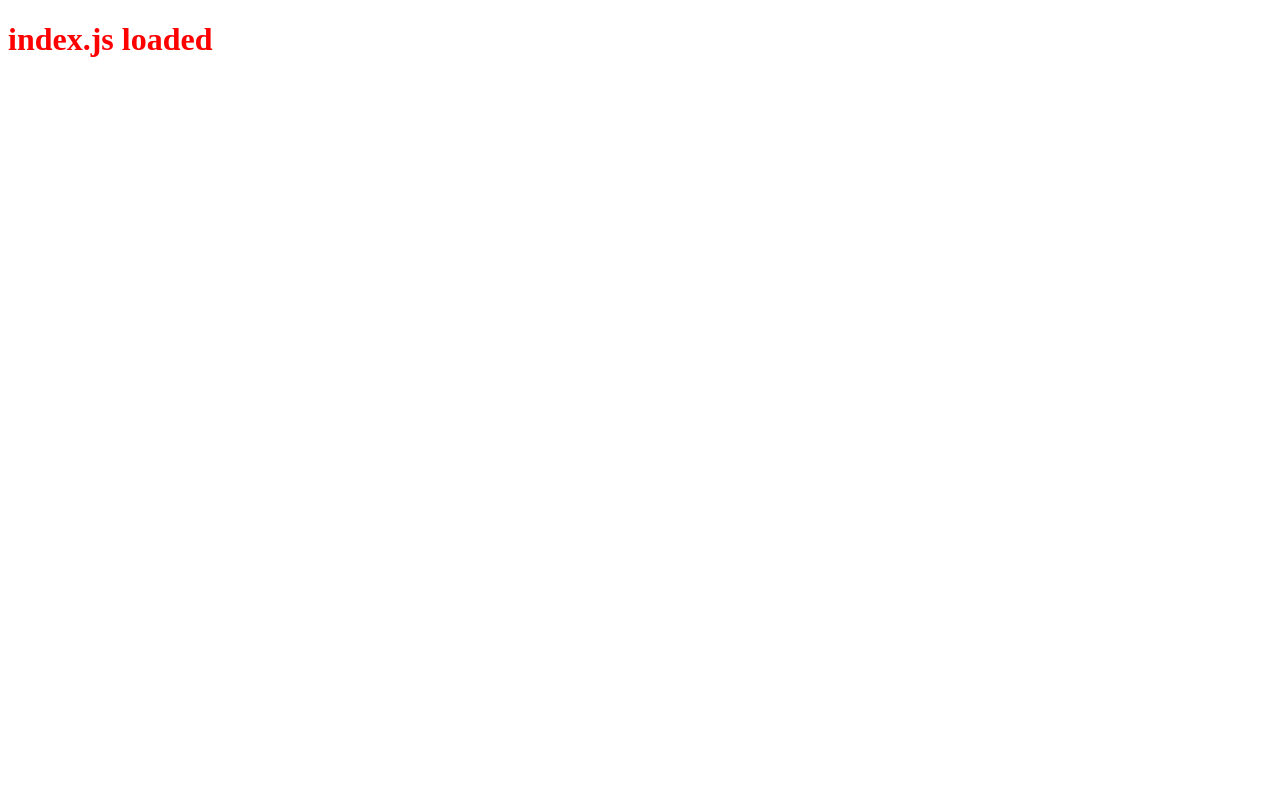
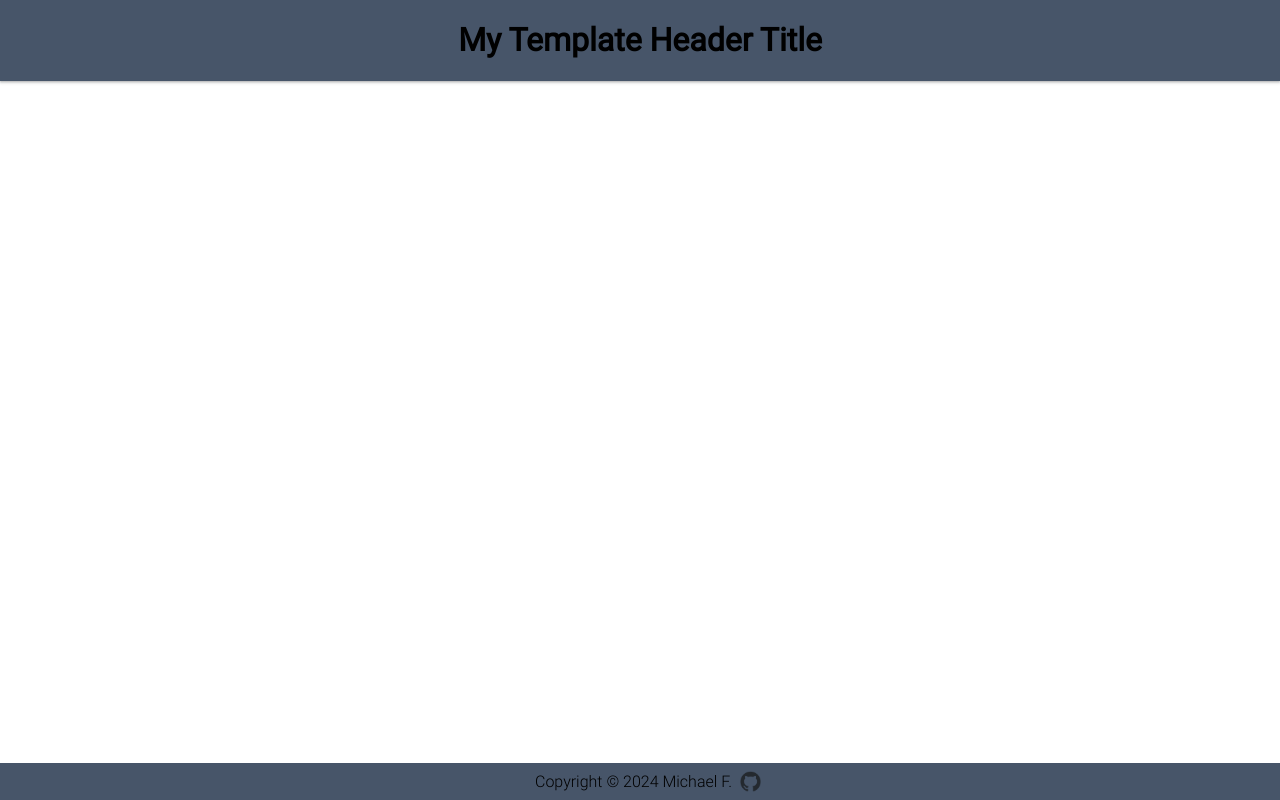
Before and after one commit to michael-f-portfolio/template-v1, a website built with webpack: page src/index.html in a window 1280 px wide. Built offline with nearby package versions, Linux system fonts and the light colour scheme.

Commit message:
added boilerplate header/footer with styles, fonts and copyright

```diff
--- a/src/index.js
+++ b/src/index.js
@@ -1,8 +1,5 @@
 import "styles/index.css";
+import "styles/globals.css";
+import startApp from "./scripts/functions/app";
 
-const title = document.createElement("h1");
-title.textContent = "index.js loaded";
-title.classList.add("title");
-
-const body = document.querySelector("body");
-body.appendChild(title);
+startApp();
--- /dev/null
+++ b/src/scripts/components/footer.js
@@ -0,0 +1,24 @@
+import "styles/footer.css";
+import sourceLogoPNG from "../../assets/imgs/github-mark.png";
+
+export default class Footer {
+  constructor(elementToAppendTo, sourceTextContent, sourceHref) {
+    this.footer = document.createElement("footer");
+
+    this.sourceContainer = document.createElement("div");
+    this.sourceContainer.classList.add("sourceContainer");
+
+    this.sourceLink = document.createElement("a");
+    this.sourceLink.target = "_blank";
+    this.sourceLink.textContent = sourceTextContent;
+    this.sourceLink.href = sourceHref;
+
+    this.sourceLogo = document.createElement("img");
+    this.sourceLogo.src = sourceLogoPNG;
+    this.sourceLink.appendChild(this.sourceLogo);
+
+    this.sourceContainer.appendChild(this.sourceLink);
+    this.footer.appendChild(this.sourceContainer);
+    elementToAppendTo.appendChild(this.footer);
+  }
+}
--- /dev/null
+++ b/src/scripts/components/header.js
@@ -0,0 +1,13 @@
+import "styles/header.css";
+
+export default class Header {
+  constructor(elementToAppendTo, headerTitleContent) {
+    this.header = document.createElement("header");
+
+    this.headerTitle = document.createElement("h1");
+    this.headerTitle.textContent = headerTitleContent;
+
+    this.header.appendChild(this.headerTitle);
+    elementToAppendTo.appendChild(this.header);
+  }
+}
--- /dev/null
+++ b/src/scripts/functions/app.js
@@ -0,0 +1,6 @@
+import MyController from "./controllers/MyController";
+
+export default function startApp() {
+  const myController = new MyController();
+  myController.initialize();
+}
--- /dev/null
+++ b/src/scripts/functions/controllers/MyController.js
@@ -0,0 +1,19 @@
+import Header from "components/header";
+import Footer from "components/footer";
+
+export default class MyController {
+  constructor() {
+    this.body = document.querySelector("body");
+    this.copyrightInfo = "Copyright © 2024 Michael F.";
+    this.copyrightSource = "https://github.com/michael-f-portfolio";
+  }
+
+  initialize() {
+    this.header = new Header(this.body, "My Template Header Title");
+    this.footer = new Footer(
+      this.body,
+      this.copyrightInfo,
+      this.copyrightSource
+    );
+  }
+}
--- /dev/null
+++ b/src/scripts/models/MyModel.js
@@ -0,0 +1,5 @@
+export default class MyModel {
+  constructor(title) {
+    this.title = title;
+  }
+}
--- /dev/null
+++ b/src/styles/footer.css
@@ -0,0 +1,31 @@
+footer {
+    font-family: "Roboto-300";
+    position: absolute;
+    bottom: 0;
+    width: 100%;
+    display: flex;
+    justify-content: center;
+    align-items: center;
+    background-color: var(--slate-600);
+    height: max-content;
+    margin-top: 30px;
+    padding: 8px;
+    /* Absolute Positioning makes box-shadow not show */
+    /* box-shadow: rgba(60, 64, 67, 0.3) 0px 1px 2px 0px,
+                rgba(60, 64, 67, 0.15) 0px 1px 3px 1px; */
+}
+
+footer a {
+    display: flex;
+    align-items: center;
+}
+
+footer a, footer a:visited {
+    text-decoration: none;
+    color: inherit;
+}
+
+footer img {
+    width: 1.3rem;
+    padding-left: 8px;
+}
--- /dev/null
+++ b/src/styles/globals.css
@@ -0,0 +1,28 @@
+@font-face { font-family: "Roboto-100"; src: url(../assets/fonts/Roboto-Thin.ttf); }
+@font-face { font-family: "Roboto-300"; src: url(../assets/fonts/Roboto-Light.ttf); }
+@font-face { font-family: "Roboto-400"; src: url(../assets/fonts/Roboto-Regular.ttf); }
+@font-face { font-family: "Roboto-500"; src: url(../assets/fonts/Roboto-Medium.ttf); }
+@font-face { font-family: "Roboto-700"; src: url(../assets/fonts/Roboto-Bold.ttf); }
+@font-face { font-family: "Roboto-900"; src: url(../assets/fonts/Roboto-Black.ttf); }
+
+:root {
+    /* colors based on tailwind's slate scale */
+    /* https://tailwindcss.com/docs/customizing-colors */
+    --slate-100: #f1f5f9;
+    --slate-200: #e2e8f0;
+    --slate-300: #cbd5e1;
+    --slate-400: #94a3b8;
+    --slate-500: #64748b;
+    --slate-600: #475569;
+    --slate-700: #334155;
+    --slate-800: #1e293b;
+    --slate-900: #0f172a;
+    --blue-200: #bfdbfe;
+    --blue-400: #60a5fa;
+    --blue-600: #2563eb;
+    --blue-800: #1e40af;
+    --red-200: #fecaca;
+    --red-400: #f87171;
+    --red-600: #dc2626;
+    --red-800: #991b1b;
+}
--- /dev/null
+++ b/src/styles/header.css
@@ -0,0 +1,12 @@
+header {
+    display: flex;
+    justify-content: space-evenly;
+    align-items: center;
+    background-color: var(--slate-600);
+    width: 100%;
+    position: sticky;
+    top: 0;
+    z-index: 99;
+    box-shadow: rgba(60, 64, 67, 0.3) 0px 1px 2px 0px,
+                rgba(60, 64, 67, 0.15) 0px 1px 3px 1px;
+}
--- a/src/styles/index.css
+++ b/src/styles/index.css
@@ -1,3 +1,5 @@
-.title {
-    color: red;
+body {
+    margin: 0;
+    padding: 0;
+    font-family: "Roboto-400";
 }
```
Also changed, not shown: src/assets/fonts/Roboto-Black.ttf (added), src/assets/fonts/Roboto-Bold.ttf (added), src/assets/fonts/Roboto-Light.ttf (added), src/assets/fonts/Roboto-Medium.ttf (added), src/assets/fonts/Roboto-Regular.ttf (added), src/assets/fonts/Roboto-Thin.ttf (added), src/assets/imgs/github-mark.png (added).
